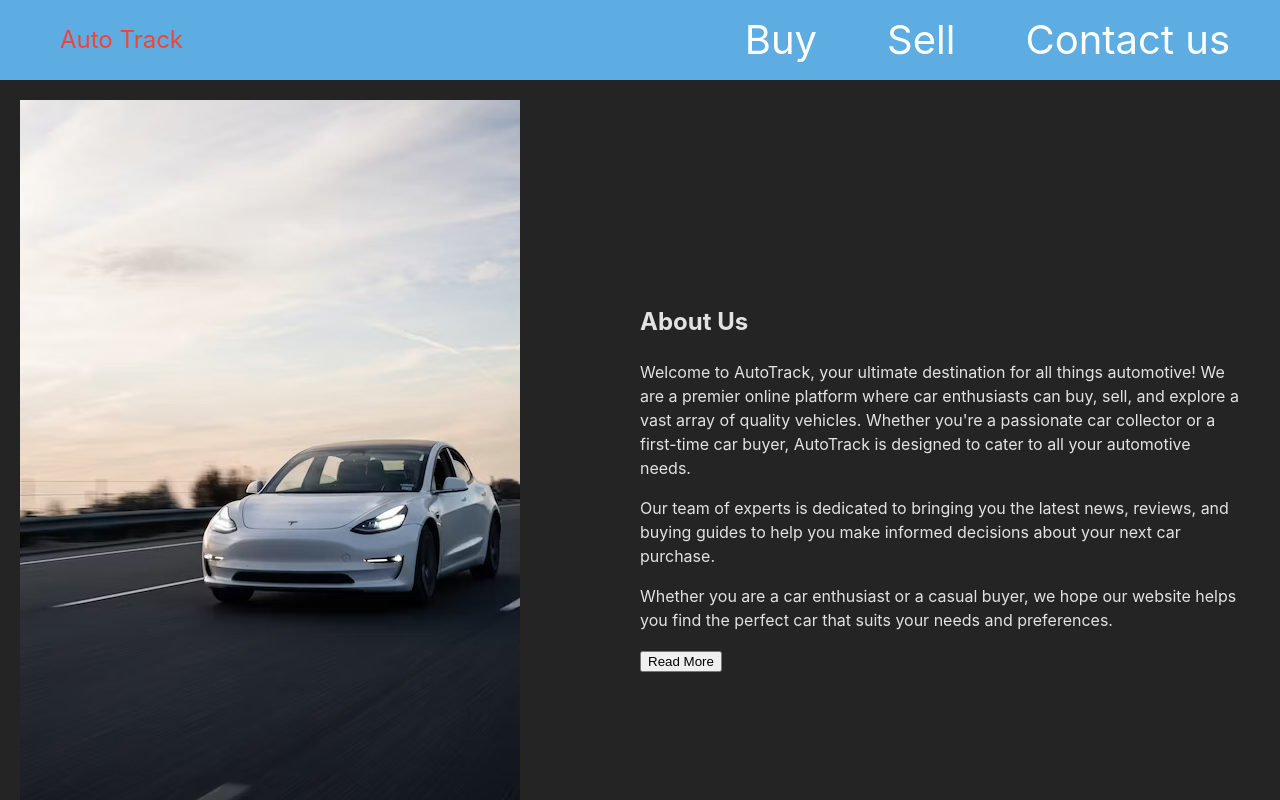
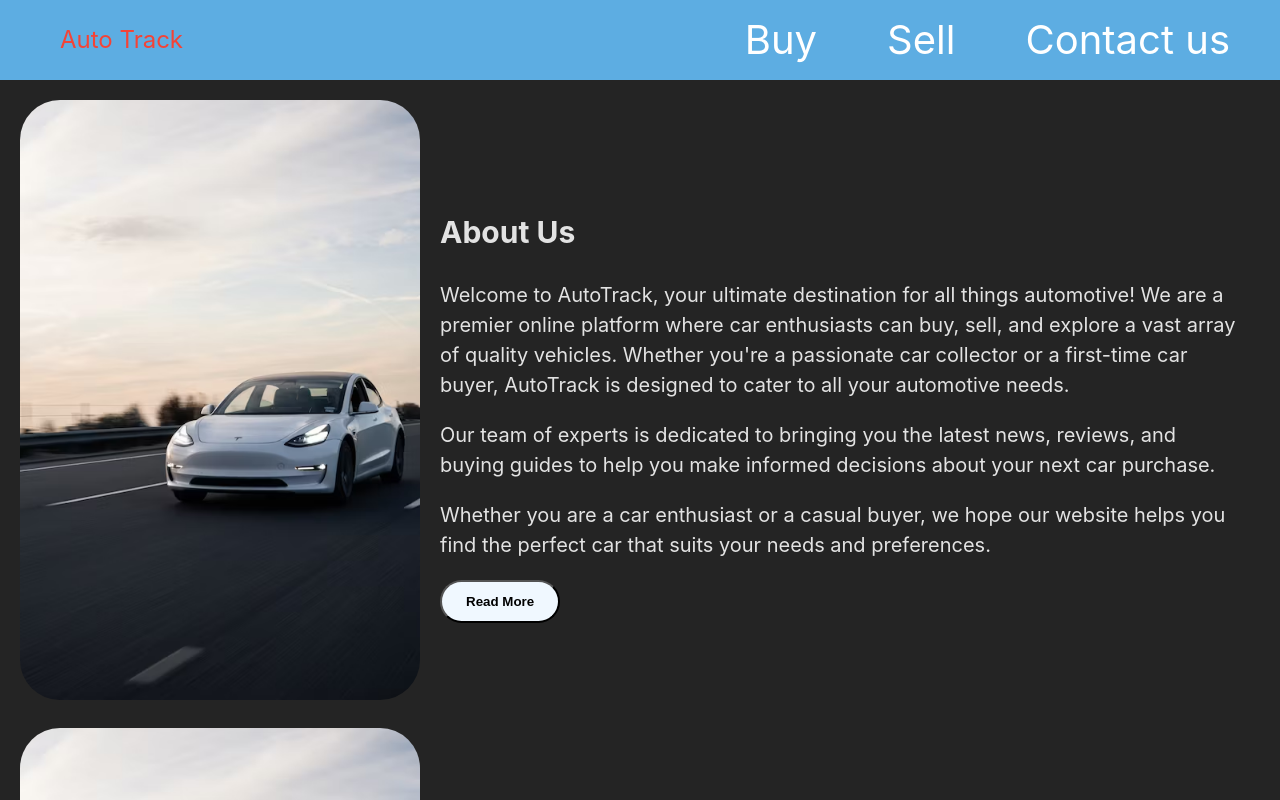
Before and after one commit to barondevke/AutoTrackFinal, a React (Vite) app: page /about-us in a window 1280 px wide. Shown: the top 800 px of the page. Built offline with nearby package versions, Linux system fonts and the light colour scheme.

Commit message:
add the image

```diff
--- a/src/Components/AboutPage.jsx
+++ b/src/Components/AboutPage.jsx
@@ -30,7 +30,7 @@ const AboutPage = () => {
             helps you find the perfect car that suits your needs and preferences.
           </p>
         <Link to="/buy-sell">
-          <button>Read More</button>
+          <button className='btnm'>Read More</button>
         </Link>
       </div>
     </div>
--- a/src/index.css
+++ b/src/index.css
@@ -2,6 +2,7 @@
   font-family: Inter, system-ui, Avenir, Helvetica, Arial, sans-serif;
   line-height: 1.5;
   font-weight: 400;
+  font-size: 20px;
 
   color-scheme: light dark;
   color: rgba(255, 255, 255, 0.87);
@@ -37,16 +38,24 @@ code {
 }
 
 .car-image-container {
-  flex: 1;
+  flex: 0.5;
 }
 
 .car-image {
   width: 100%;
-  max-width: 500px;
+  max-width: 450px;
   height: auto;
+  border-radius: 2rem;
 }
 
 .about-us-content {
   flex: 1;
   padding: 20px;
 }
+.btnm{
+  border-radius: 3rem;
+  padding: 12px 24px;
+  cursor: pointer;
+  font-weight: bold;
+  background-color: aliceblue;
+}
```
